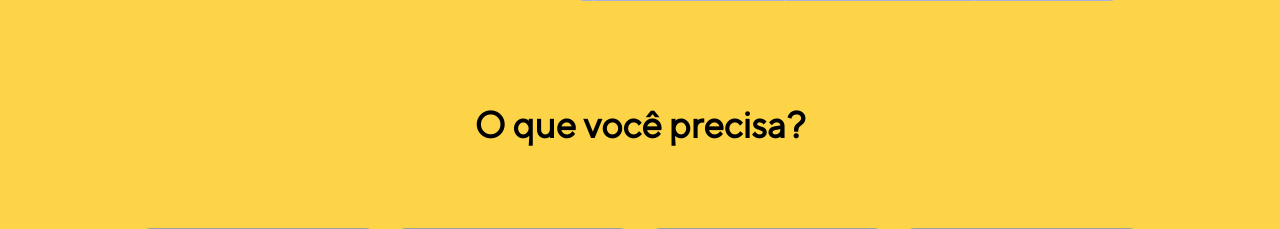
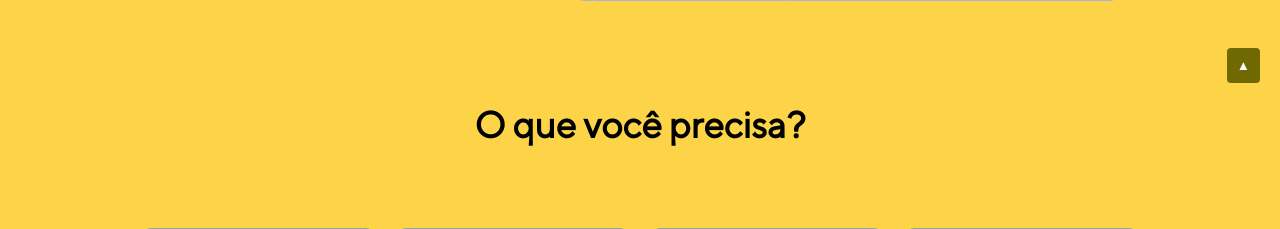
Before and after one commit to Marcoslpp/Trabalho-em-grupo-1-unidade, a PHP site: page / in a window 1280 px wide. Shown: the part 697-926 px from the top of the page. Run offline with PHP 8.4, Linux system fonts and the light colour scheme; grey boxes are pictures that could not be loaded.

Commit message:
Acréscimo e estilização do botão para voltar ao topo

```diff
--- a/estilo/style.css
+++ b/estilo/style.css
@@ -310,6 +310,24 @@ label{
     margin-right: 25px;
     cursor: default;
 }
+/*estilização do botão*/
+#bt-top
+{
+    position: fixed;
+    bottom: 20px;
+    right: 20px;
+    z-index: 9999;
+    padding: 10px;
+    background-color: #706901;
+    color: #fff;
+    border: none;
+    border-radius: 4px;
+    cursor: pointer;
+}
+#bt-top:hover
+{
+    background-color: #3a3600;
+}
 ::-webkit-scrollbar
 /*tamanho da scrollbar*/
 ::-webkit-scrollbar
--- a/index.php
+++ b/index.php
@@ -90,6 +90,7 @@
     <section class="section-quaternario">
         <button class="btn4"><a href="">Alugue agora</a></button>
     </section>
+    <button><a id="bt-top" href="#">&#9650;</a></button>
     <footer>
         <h3>Entre em contato</h3>
         <img src="imagens/inconTools.png" alt="Logo do site">
```
